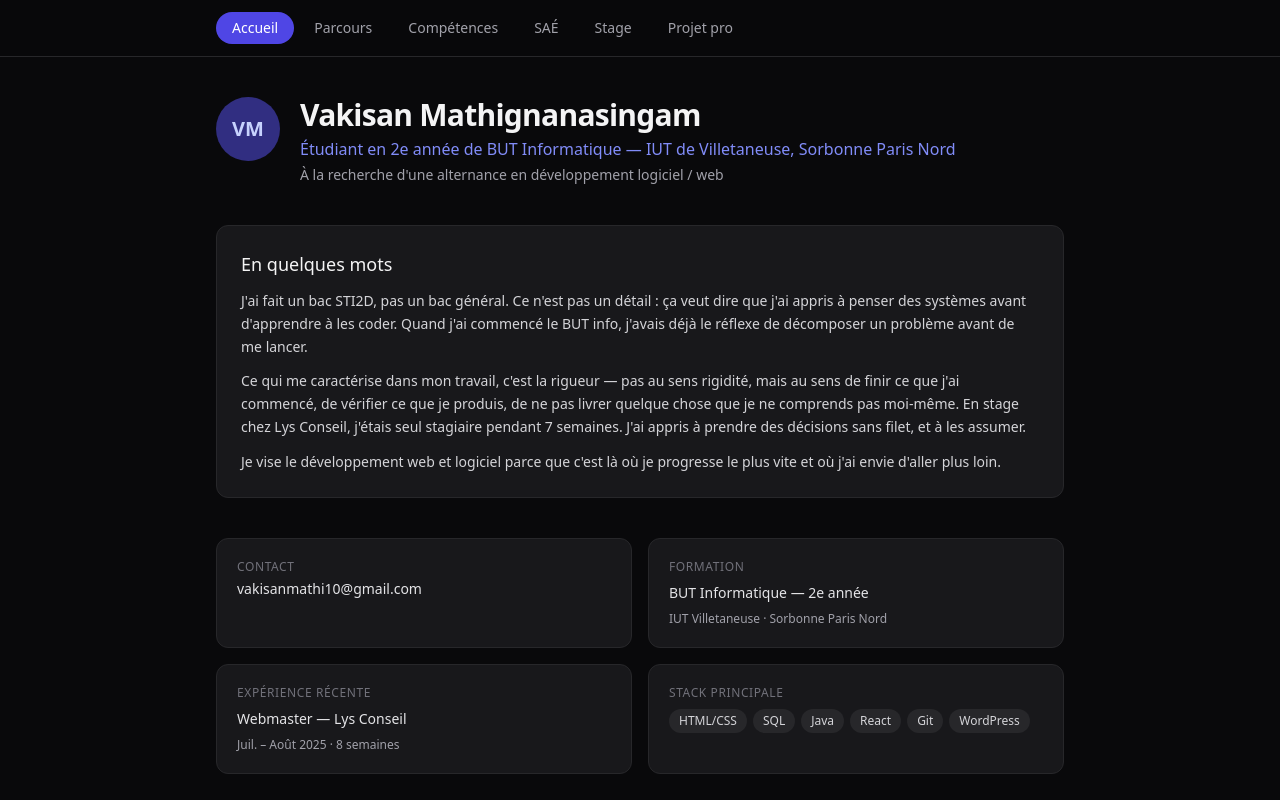
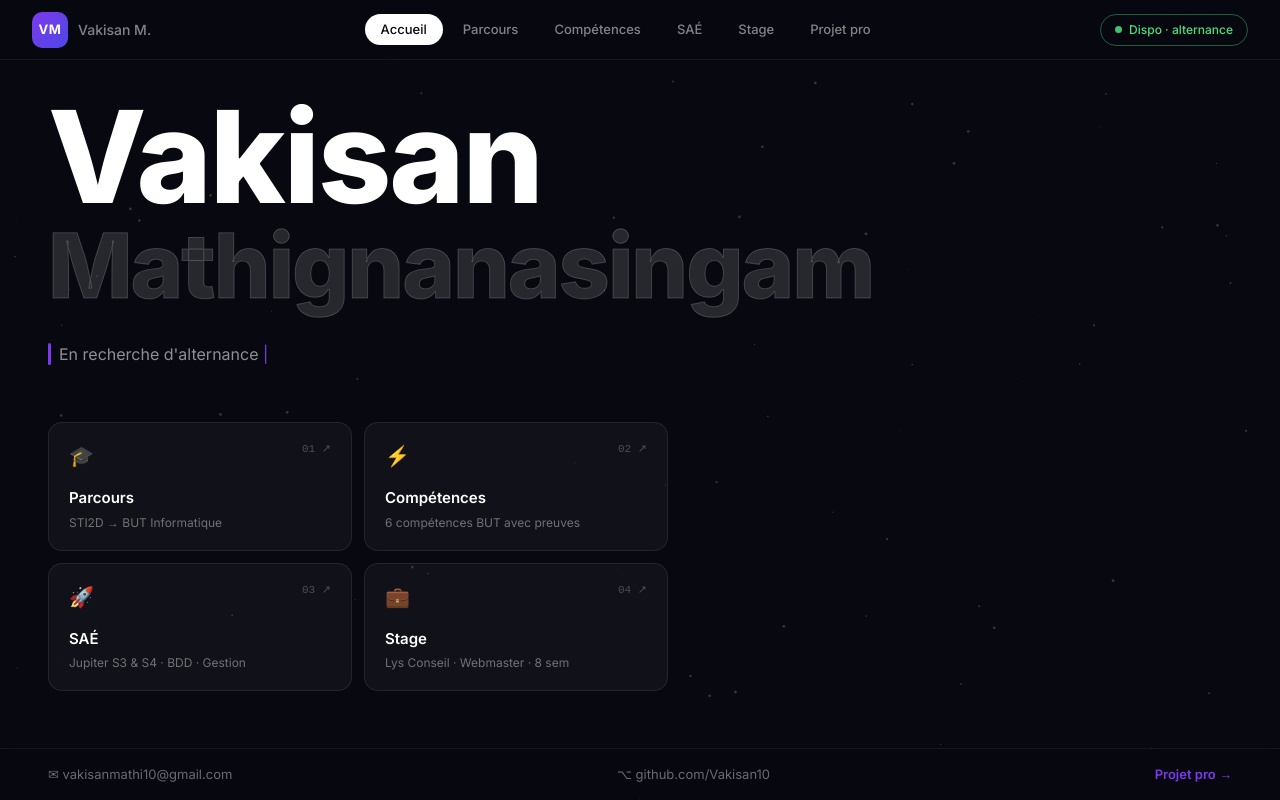
Before and after one commit to Vakisan10/portfolio, a React (Create React App) app: page / in a window 1280 px wide. Shown: the top 800 px of the page. Built offline with nearby package versions, Linux system fonts and the light colour scheme.

Commit message:
feat: restauration design original - grand nom, typewriter, particules, nav top, cards

```diff
--- a/src/App.jsx
+++ b/src/App.jsx
@@ -1,4 +1,4 @@
-import { useState } from "react";
+import { useState, useEffect, useRef } from "react";
 import Accueil from "./components/Accueil";
 import Parcours from "./components/Parcours";
 import Competences from "./components/Competences";
@@ -15,50 +15,131 @@ const tabs = [
   { id: "projet", label: "Projet pro" },
 ];
 
+function ParticleCanvas() {
+  const canvasRef = useRef(null);
+  useEffect(() => {
+    const canvas = canvasRef.current;
+    const ctx = canvas.getContext("2d");
+    let W = canvas.width = window.innerWidth;
+    let H = canvas.height = window.innerHeight;
+    const dots = Array.from({ length: 80 }, () => ({
+      x: Math.random() * W,
+      y: Math.random() * H,
+      r: Math.random() * 1.2 + 0.3,
+      dx: (Math.random() - 0.5) * 0.3,
+      dy: (Math.random() - 0.5) * 0.3,
+    }));
+    let raf;
+    const draw = () => {
+      ctx.clearRect(0, 0, W, H);
+      dots.forEach(d => {
+        d.x += d.dx; d.y += d.dy;
+        if (d.x < 0 || d.x > W) d.dx *= -1;
+        if (d.y < 0 || d.y > H) d.dy *= -1;
+        ctx.beginPath();
+        ctx.arc(d.x, d.y, d.r, 0, Math.PI * 2);
+        ctx.fillStyle = "rgba(255,255,255,0.18)";
+        ctx.fill();
+      });
+      raf = requestAnimationFrame(draw);
+    };
+    draw();
+    const resize = () => {
+      W = canvas.width = window.innerWidth;
+      H = canvas.height = window.innerHeight;
+    };
+    window.addEventListener("resize", resize);
+    return () => { cancelAnimationFrame(raf); window.removeEventListener("resize", resize); };
+  }, []);
+  return <canvas ref={canvasRef} style={{ position: "fixed", inset: 0, zIndex: 0, pointerEvents: "none" }} />;
+}
+
 export default function App() {
   const [active, setActive] = useState("accueil");
+  const [visible, setVisible] = useState(true);
+
+  const navigate = (id) => {
+    if (id === active) return;
+    setVisible(false);
+    setTimeout(() => { setActive(id); setVisible(true); }, 220);
+  };
 
   const renderSection = () => {
     switch (active) {
-      case "accueil": return <Accueil />;
-      case "parcours": return <Parcours />;
+      case "accueil":     return <Accueil navigate={navigate} />;
+      case "parcours":    return <Parcours />;
       case "competences": return <Competences />;
-      case "sae": return <SAE />;
-      case "stage": return <Stage />;
-      case "projet": return <ProjetPro />;
-      default: return <Accueil />;
+      case "sae":         return <SAE />;
+      case "stage":       return <Stage />;
+      case "projet":      return <ProjetPro />;
+      default:            return <Accueil navigate={navigate} />;
     }
   };
 
   return (
-    <div className="min-h-screen bg-zinc-950 text-zinc-100 font-sans">
-      {/* Nav */}
-      <nav className="sticky top-0 z-50 bg-zinc-950/90 backdrop-blur border-b border-zinc-800">
-        <div className="max-w-4xl mx-auto px-6 flex gap-1 overflow-x-auto py-3 scrollbar-hide">
-          {tabs.map((t) => (
-            <button
-              key={t.id}
-              onClick={() => setActive(t.id)}
-              className={`whitespace-nowrap px-4 py-1.5 rounded-full text-sm transition-all ${
-                active === t.id
-                  ? "bg-indigo-600 text-white"
-                  : "text-zinc-400 hover:text-zinc-100 hover:bg-zinc-800"
-              }`}
-            >
-              {t.label}
-            </button>
+    <div style={{ minHeight: "100vh", background: "#080810", color: "#fff", fontFamily: "'Inter', sans-serif", position: "relative" }}>
+      <ParticleCanvas />
+
+      {/* NAV */}
+      <nav style={{
+        position: "fixed", top: 0, left: 0, right: 0, zIndex: 50,
+        display: "flex", alignItems: "center", justifyContent: "space-between",
+        padding: "0 32px", height: 60,
+        background: "rgba(8,8,16,0.85)", backdropFilter: "blur(16px)",
+        borderBottom: "1px solid rgba(255,255,255,0.06)"
+      }}>
+        {/* Logo */}
+        <div style={{ display: "flex", alignItems: "center", gap: 10 }}>
+          <div style={{
+            width: 36, height: 36, borderRadius: 10, background: "linear-gradient(135deg,#7c3aed,#4f46e5)",
+            display: "flex", alignItems: "center", justifyContent: "center",
+            fontWeight: 700, fontSize: 13, color: "#fff", letterSpacing: 0.5
+          }}>VM</div>
+          <span style={{ fontSize: 14, color: "rgba(255,255,255,0.5)", fontWeight: 500 }}>Vakisan M.</span>
+        </div>
+
+        {/* Tabs centre */}
+        <div style={{ display: "flex", gap: 4 }}>
+          {tabs.map(t => (
+            <button key={t.id} onClick={() => navigate(t.id)} style={{
+              padding: "6px 16px", borderRadius: 999, border: "none", cursor: "pointer",
+              fontSize: 13, fontWeight: 500, transition: "all 0.2s",
+              background: active === t.id ? "#fff" : "transparent",
+              color: active === t.id ? "#080810" : "rgba(255,255,255,0.5)",
+            }}
+            onMouseEnter={e => { if (active !== t.id) e.target.style.color = "#fff"; }}
+            onMouseLeave={e => { if (active !== t.id) e.target.style.color = "rgba(255,255,255,0.5)"; }}
+            >{t.label}</button>
           ))}
+        </div>
+
+        {/* Badge dispo */}
+        <div style={{
+          display: "flex", alignItems: "center", gap: 7,
+          border: "1px solid rgba(74,222,128,0.4)", borderRadius: 999,
+          padding: "6px 14px", fontSize: 12, color: "#4ade80", fontWeight: 500
+        }}>
+          <span style={{ width: 7, height: 7, borderRadius: "50%", background: "#4ade80", display: "inline-block", animation: "pulse 2s infinite" }} />
+          Dispo · alternance
         </div>
       </nav>
 
-      {/* Content */}
-      <main className="max-w-4xl mx-auto px-6 py-10">
+      {/* CONTENT */}
+      <div style={{
+        position: "relative", zIndex: 1, paddingTop: active === "accueil" ? 0 : 80,
+        transition: "opacity 0.22s ease, transform 0.22s ease",
+        opacity: visible ? 1 : 0,
+        transform: visible ? "translateY(0)" : "translateY(12px)",
+      }}>
         {renderSection()}
-      </main>
+      </div>
 
-      <footer className="border-t border-zinc-800 mt-20 py-6 text-center text-zinc-600 text-sm">
-        Vakisan Mathignanasingam · vakisanmathi10@gmail.com · BUT Informatique 2e année
-      </footer>
+      <style>{`
+        @import url('https://fonts.googleapis.com/css2?family=Inter:wght@300;400;500;600;700;800;900&display=swap');
+        @keyframes pulse { 0%,100%{opacity:1} 50%{opacity:0.4} }
+        * { box-sizing: border-box; margin: 0; padding: 0; }
+        ::-webkit-scrollbar { width: 4px; } ::-webkit-scrollbar-track { background: #080810; } ::-webkit-scrollbar-thumb { background: #333; border-radius: 2px; }
+      `}</style>
     </div>
   );
 }
--- a/src/components/Accueil.jsx
+++ b/src/components/Accueil.jsx
@@ -1,78 +1,116 @@
-export default function Accueil() {
+import { useState, useEffect } from "react";
+
+const phrases = [
+  "Étudiant BUT Informatique · IUT Villetaneuse",
+  "En recherche d'alternance · Développement web & logiciel",
+  "Java · React · SQL · Git · WordPress",
+];
+
+const navCards = [
+  { id: "parcours",    num: "01", icon: "🎓", titre: "Parcours",    desc: "STI2D → BUT Informatique" },
+  { id: "competences", num: "02", icon: "⚡", titre: "Compétences", desc: "6 compétences BUT avec preuves" },
+  { id: "sae",         num: "03", icon: "🚀", titre: "SAÉ",          desc: "Jupiter S3 & S4 · BDD · Gestion" },
+  { id: "stage",       num: "04", icon: "💼", titre: "Stage",        desc: "Lys Conseil · Webmaster · 8 sem" },
+];
+
+export default function Accueil({ navigate }) {
+  const [phraseIdx, setPhraseIdx] = useState(0);
+  const [displayed, setDisplayed] = useState("");
+  const [typing, setTyping] = useState(true);
+
+  useEffect(() => {
+    const target = phrases[phraseIdx];
+    if (typing) {
+      if (displayed.length < target.length) {
+        const t = setTimeout(() => setDisplayed(target.slice(0, displayed.length + 1)), 38);
+        return () => clearTimeout(t);
+      } else {
+        const t = setTimeout(() => setTyping(false), 2000);
+        return () => clearTimeout(t);
+      }
+    } else {
+      if (displayed.length > 0) {
+        const t = setTimeout(() => setDisplayed(displayed.slice(0, -1)), 18);
+        return () => clearTimeout(t);
+      } else {
+        setPhraseIdx((i) => (i + 1) % phrases.length);
+        setTyping(true);
+      }
+    }
+  }, [displayed, typing, phraseIdx]);
+
   return (
-    <div className="space-y-10">
-      {/* Hero */}
-      <div className="space-y-4">
-        <div className="flex items-start gap-5">
-          <div className="w-16 h-16 rounded-full bg-indigo-900 flex items-center justify-center text-xl font-semibold text-indigo-200 shrink-0">
-            VM
-          </div>
-          <div>
-            <h1 className="text-3xl font-semibold tracking-tight">Vakisan Mathignanasingam</h1>
-            <p className="text-indigo-400 mt-1 text-base">Étudiant en 2e année de BUT Informatique — IUT de Villetaneuse, Sorbonne Paris Nord</p>
-            <p className="text-zinc-400 text-sm mt-1">À la recherche d'une alternance en développement logiciel / web</p>
-          </div>
-        </div>
+    <div style={{ minHeight: "100vh", display: "flex", flexDirection: "column", justifyContent: "center", padding: "80px 48px 40px" }}>
+      {/* Grand nom */}
+      <div style={{ marginBottom: 32 }}>
+        <h1 style={{
+          fontSize: "clamp(64px, 10vw, 130px)", fontWeight: 800, lineHeight: 1,
+          color: "#fff", letterSpacing: "-2px", margin: 0,
+        }}>Vakisan</h1>
+        <h1 style={{
+          fontSize: "clamp(40px, 7vw, 90px)", fontWeight: 800, lineHeight: 1,
+          color: "rgba(255,255,255,0.13)", letterSpacing: "-2px", margin: 0,
+          WebkitTextStroke: "1px rgba(255,255,255,0.18)",
+        }}>Mathignanasingam</h1>
       </div>
 
-      {/* Texte perso */}
-      <div className="bg-zinc-900 border border-zinc-800 rounded-xl p-6 space-y-3">
-        <h2 className="text-lg font-medium">En quelques mots</h2>
-        <p className="text-zinc-300 leading-relaxed text-sm">
-          J'ai fait un bac STI2D, pas un bac général. Ce n'est pas un détail : ça veut dire que j'ai appris à penser des systèmes avant d'apprendre à les coder. Quand j'ai commencé le BUT info, j'avais déjà le réflexe de décomposer un problème avant de me lancer.
-        </p>
-        <p className="text-zinc-300 leading-relaxed text-sm">
-          Ce qui me caractérise dans mon travail, c'est la rigueur — pas au sens rigidité, mais au sens de finir ce que j'ai commencé, de vérifier ce que je produis, de ne pas livrer quelque chose que je ne comprends pas moi-même. En stage chez Lys Conseil, j'étais seul stagiaire pendant 7 semaines. J'ai appris à prendre des décisions sans filet, et à les assumer.
-        </p>
-        <p className="text-zinc-300 leading-relaxed text-sm">
-          Je vise le développement web et logiciel parce que c'est là où je progresse le plus vite et où j'ai envie d'aller plus loin.
+      {/* Typewriter */}
+      <div style={{ display: "flex", alignItems: "center", gap: 8, marginBottom: 56 }}>
+        <div style={{ width: 3, height: 22, background: "#7c3aed", borderRadius: 2 }} />
+        <p style={{ fontSize: 16, color: "rgba(255,255,255,0.55)", fontWeight: 400, minHeight: 24 }}>
+          {displayed}
+          <span style={{ opacity: Math.random() > 0.5 ? 1 : 0, color: "#7c3aed" }}>|</span>
         </p>
       </div>
 
-      {/* Infos rapides */}
-      <div className="grid grid-cols-1 sm:grid-cols-2 gap-4">
-        <div className="bg-zinc-900 border border-zinc-800 rounded-xl p-5 space-y-1">
-          <p className="text-xs text-zinc-500 uppercase tracking-wider">Contact</p>
-          <p className="text-zinc-200 text-sm">vakisanmathi10@gmail.com</p>
-        </div>
-        <div className="bg-zinc-900 border border-zinc-800 rounded-xl p-5 space-y-2">
-          <p className="text-xs text-zinc-500 uppercase tracking-wider">Formation</p>
-          <p className="text-zinc-200 text-sm">BUT Informatique — 2e année</p>
-          <p className="text-zinc-400 text-xs">IUT Villetaneuse · Sorbonne Paris Nord</p>
-        </div>
-        <div className="bg-zinc-900 border border-zinc-800 rounded-xl p-5 space-y-2">
-          <p className="text-xs text-zinc-500 uppercase tracking-wider">Expérience récente</p>
-          <p className="text-zinc-200 text-sm">Webmaster — Lys Conseil</p>
-          <p className="text-zinc-400 text-xs">Juil. – Août 2025 · 8 semaines</p>
-        </div>
-        <div className="bg-zinc-900 border border-zinc-800 rounded-xl p-5 space-y-2">
-          <p className="text-xs text-zinc-500 uppercase tracking-wider">Stack principale</p>
-          <div className="flex flex-wrap gap-1.5 mt-1">
-            {["HTML/CSS", "SQL", "Java", "React", "Git", "WordPress"].map((t) => (
-              <span key={t} className="bg-zinc-800 text-zinc-300 text-xs px-2.5 py-1 rounded-full">{t}</span>
-            ))}
-          </div>
-        </div>
+      {/* Cards nav */}
+      <div style={{ display: "grid", gridTemplateColumns: "repeat(auto-fit, minmax(220px, 1fr))", gap: 12, maxWidth: 620, marginBottom: 56 }}>
+        {navCards.map(c => (
+          <button key={c.id} onClick={() => navigate(c.id)} style={{
+            background: "rgba(255,255,255,0.04)", border: "1px solid rgba(255,255,255,0.08)",
+            borderRadius: 14, padding: "18px 20px", cursor: "pointer", textAlign: "left",
+            transition: "all 0.2s", color: "#fff",
+          }}
+          onMouseEnter={e => { e.currentTarget.style.background = "rgba(255,255,255,0.08)"; e.currentTarget.style.borderColor = "rgba(255,255,255,0.18)"; e.currentTarget.style.transform = "translateY(-2px)"; }}
+          onMouseLeave={e => { e.currentTarget.style.background = "rgba(255,255,255,0.04)"; e.currentTarget.style.borderColor = "rgba(255,255,255,0.08)"; e.currentTarget.style.transform = "translateY(0)"; }}
+          >
+            <div style={{ display: "flex", justifyContent: "space-between", alignItems: "flex-start", marginBottom: 16 }}>
+              <span style={{ fontSize: 20 }}>{c.icon}</span>
+              <span style={{ fontSize: 11, color: "rgba(255,255,255,0.25)", fontFamily: "monospace" }}>{c.num} ↗</span>
+            </div>
+            <p style={{ fontWeight: 600, fontSize: 15, marginBottom: 4 }}>{c.titre}</p>
+            <p style={{ fontSize: 12, color: "rgba(255,255,255,0.4)" }}>{c.desc}</p>
+          </button>
+        ))}
       </div>
 
-      {/* GitHub rapide */}
-      <div className="flex gap-4 flex-wrap">
-        <a
-          href="https://github.com/Vakisan10/SAES401_Jupiter5"
-          target="_blank"
-          rel="noreferrer"
-          className="flex items-center gap-2 text-sm text-indigo-400 hover:text-indigo-300 border border-zinc-800 rounded-lg px-4 py-2 hover:border-indigo-800 transition-all"
-        >
-          <span>↗</span> SAÉ Jupiter S4 — GitHub
+      {/* Footer bas */}
+      <div style={{
+        position: "fixed", bottom: 0, left: 0, right: 0,
+        display: "flex", alignItems: "center", justifyContent: "space-between",
+        padding: "16px 48px",
+        borderTop: "1px solid rgba(255,255,255,0.06)",
+        background: "rgba(8,8,16,0.7)", backdropFilter: "blur(12px)",
+        zIndex: 10,
+      }}>
+        <a href="mailto:vakisanmathi10@gmail.com" style={{ display: "flex", alignItems: "center", gap: 8, color: "rgba(255,255,255,0.4)", fontSize: 13, textDecoration: "none" }}
+          onMouseEnter={e => e.currentTarget.style.color = "#fff"}
+          onMouseLeave={e => e.currentTarget.style.color = "rgba(255,255,255,0.4)"}>
+          ✉ vakisanmathi10@gmail.com
         </a>
-        <a
-          href="https://github.com/At9ph/SAE_Jupiter_D"
-          target="_blank"
-          rel="noreferrer"
-          className="flex items-center gap-2 text-sm text-indigo-400 hover:text-indigo-300 border border-zinc-800 rounded-lg px-4 py-2 hover:border-indigo-800 transition-all"
-        >
-          <span>↗</span> SAÉ Jupiter S3 — GitHub
+        <a href="https://github.com/Vakisan10" target="_blank" rel="noreferrer" style={{ display: "flex", alignItems: "center", gap: 8, color: "rgba(255,255,255,0.4)", fontSize: 13, textDecoration: "none" }}
+          onMouseEnter={e => e.currentTarget.style.color = "#fff"}
+          onMouseLeave={e => e.currentTarget.style.color = "rgba(255,255,255,0.4)"}>
+          ⌥ github.com/Vakisan10
         </a>
+        <button onClick={() => navigate("projet")} style={{
+          background: "transparent", border: "none", cursor: "pointer",
+          color: "#7c3aed", fontSize: 13, fontWeight: 600, display: "flex", alignItems: "center", gap: 6,
+        }}
+        onMouseEnter={e => e.currentTarget.style.color = "#a78bfa"}
+        onMouseLeave={e => e.currentTarget.style.color = "#7c3aed"}>
+          Projet pro →
+        </button>
       </div>
     </div>
   );
--- a/src/index.css
+++ b/src/index.css
@@ -4,6 +4,13 @@
 
 body {
   margin: 0;
-  font-family: -apple-system, BlinkMacSystemFont, 'Segoe UI', sans-serif;
+  background: #080810;
+  font-family: 'Inter', -apple-system, BlinkMacSystemFont, 'Segoe UI', sans-serif;
   -webkit-font-smoothing: antialiased;
 }
+
+::-webkit-scrollbar { width: 4px; }
+::-webkit-scrollbar-track { background: #080810; }
+::-webkit-scrollbar-thumb { background: #333; border-radius: 2px; }
+
+* { box-sizing: border-box; }
```
